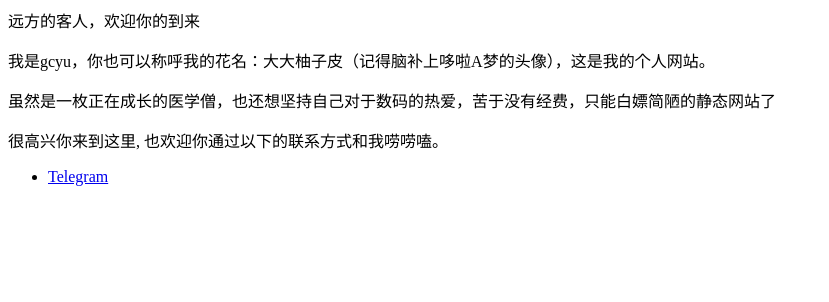
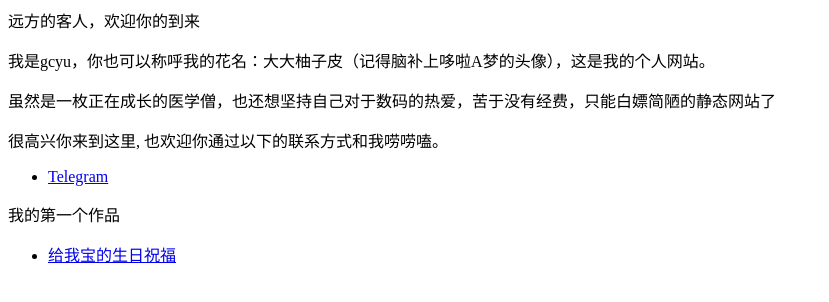
Before and after one commit to yguanc/yguanc.github.io, a plain HTML site: page index.html in a window 1280 px wide. Shown: the whole page, without its empty margins (0-829 px from the left). Drawn offline with Linux system fonts and the light colour scheme.

Commit message:
Update index.html

```diff
--- a/index.html
+++ b/index.html
@@ -6,3 +6,7 @@
 <ul>
   <li> <a href="https://t.me/ddyzp">Telegram</a> </li>
 </ul>
+<p>我的第一个作品</p>
+<ul>
+  <li> <a href="https://yguanc.github.io/birthday">给我宝的生日祝福</a> </li>
+</ul>
```
